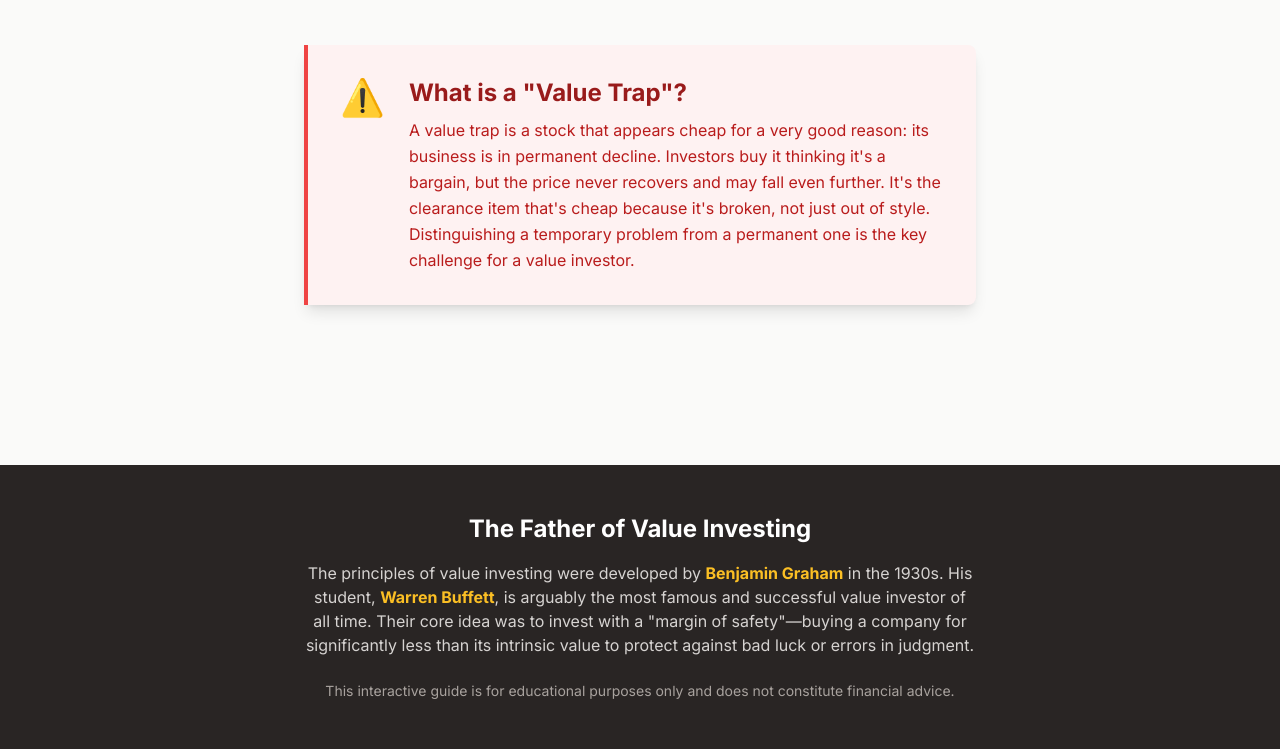
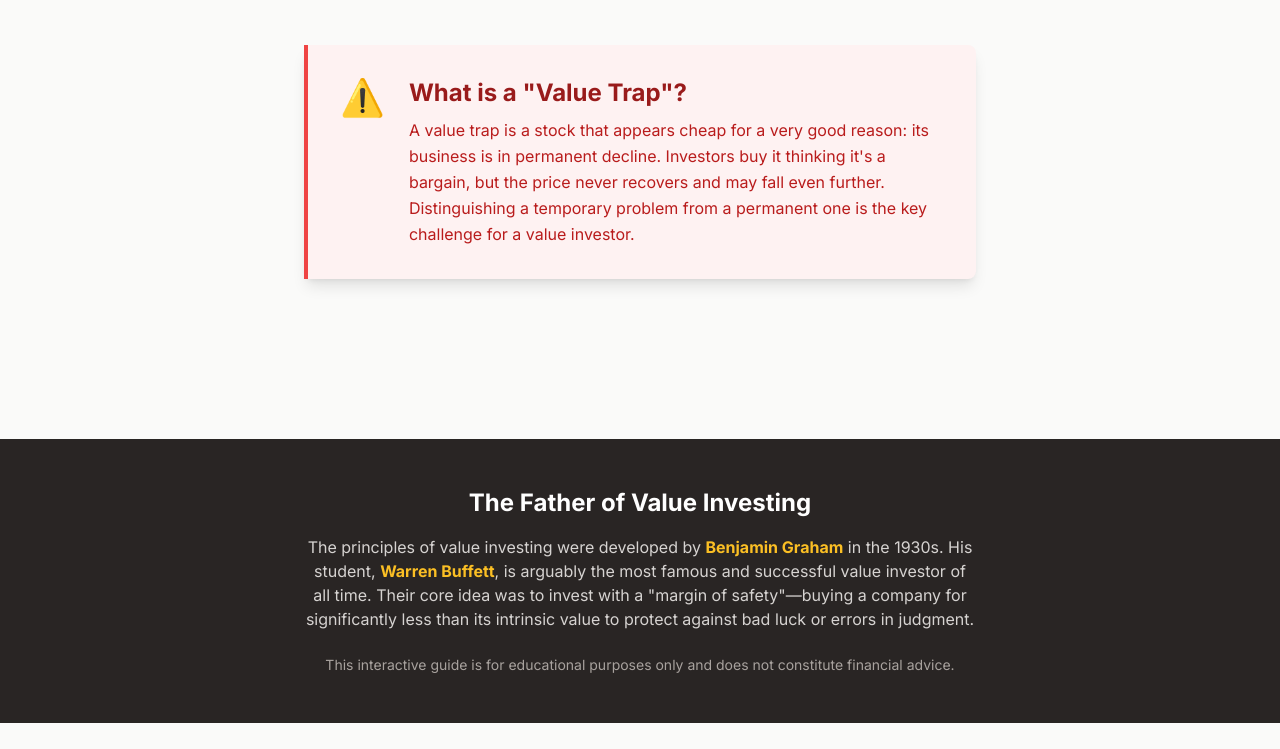
Before and after one commit to yyyprojects/ValueStock5, a plain HTML site: page index.html in a window 1280 px wide. Shown: the part 3130-3879 px from the top of the page. After the commit the page ends 3853 px from the top, so only its background shows below. Drawn offline with nearby package versions, Linux system fonts and the light colour scheme.

Commit message:
Update index.html

```diff
--- a/index.html
+++ b/index.html
@@ -223,7 +223,7 @@
                     <div>
                         <h3 class="text-2xl font-bold text-red-800 mb-2">What is a "Value Trap"?</h3>
                         <p class="text-red-700 leading-relaxed">
-                            A value trap is a stock that appears cheap for a very good reason: its business is in permanent decline. Investors buy it thinking it's a bargain, but the price never recovers and may fall even further. It's the clearance item that's cheap because it's broken, not just out of style. Distinguishing a temporary problem from a permanent one is the key challenge for a value investor.
+                            A value trap is a stock that appears cheap for a very good reason: its business is in permanent decline. Investors buy it thinking it's a bargain, but the price never recovers and may fall even further. Distinguishing a temporary problem from a permanent one is the key challenge for a value investor.
                         </p>
                     </div>
                 </div>
```
